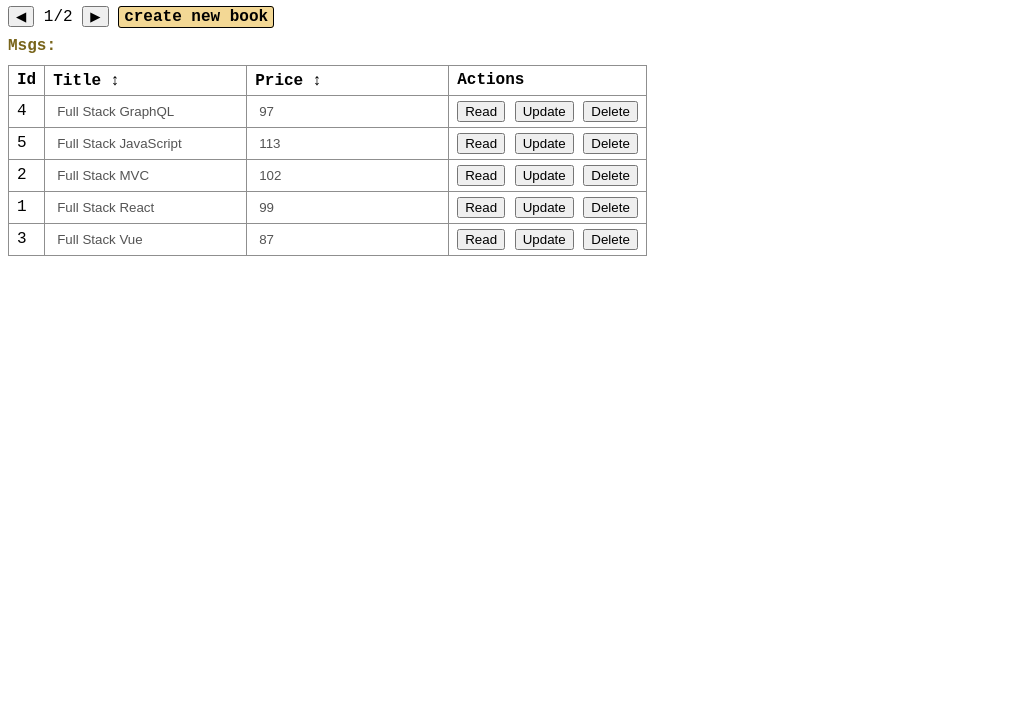
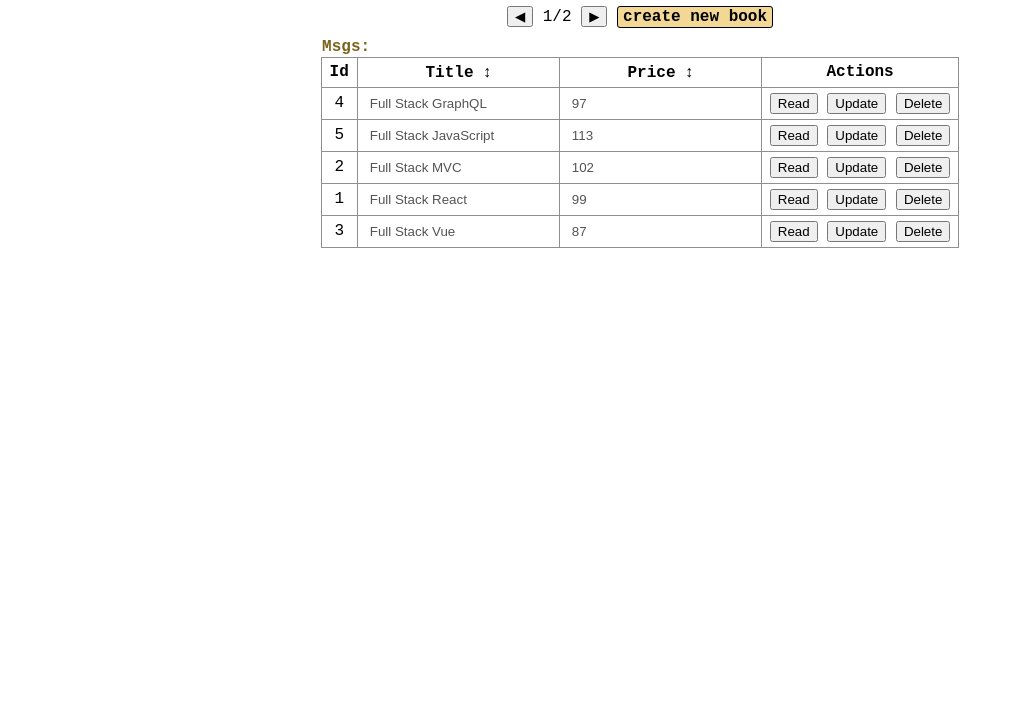
Before and after one commit to Berco257/bookshop, a plain HTML site: page index.html in a window 1280 px wide. Shown: the part 74-800 px from the top of the page, without its empty margins (0-1014 px from the left). Drawn offline with Linux system fonts and the light colour scheme.

Commit message:
Add files via upload

```diff
--- a/css/main.css
+++ b/css/main.css
@@ -3,12 +3,18 @@
 }
 
 body {
+    width: 100vw;
     font-family: 'Courier New', Courier, monospace;
+    text-align: center;
+    margin: 0;
+}
+
+table {
+    margin: auto;
 }
 
 .add-book,
 .page-number,
-.msgs,
 .books-container table,
 .modal .img,
 .modal .rate {
@@ -17,14 +23,9 @@ body {
 
 .books-container table {
     border-collapse: collapse;
-    min-width: 500px;
 }
 
-.titles-row td {
-    font-weight: bold;
-}
-
-.titles-row td,
+.titles-row th,
 .book-row td {
     border: 1px solid #8f8f8f;
     padding: 5px 8px;
@@ -64,8 +65,8 @@ body {
     color: #78641a;
 }
 
-.msgs span {
-    line-height: 1;
+.msgs td {
+    text-align: left;
 }
 
 .book-disabled {
@@ -126,3 +127,7 @@ body {
 .titles-row [name=price] span {
     font: icon;
 }
+
+.actions {
+    white-space: nowrap;
+}
--- a/index.html
+++ b/index.html
@@ -24,8 +24,6 @@
         <span onclick="onAddBook()">create new book</span>
     </section>
 
-    <section class="msgs"><span>Msgs: </span></section>
-
     <section class="books-container"></section>
 
     <div class="modal-container" hidden>
--- a/js/book.controller.js
+++ b/js/book.controller.js
@@ -17,7 +17,7 @@ function renderBooks() {
          disabled class="book-disabled"></td>
         <td><input type="text" value="${book.price}" name="price-${book.id}"
          disabled class="book-disabled"></td>
-        <td>
+        <td class="actions">
         <button onclick="onReadBook(${book.id})">Read</button>
         <button onclick="onUpdateBook(${book.id})">Update</button>
         <button onclick="onRemoveBook(${book.id})">Delete</button>
@@ -27,11 +27,12 @@ function renderBooks() {
     strHtmls.unshift(`
         <table>
         <tbody>
+        <tr class="msgs"><td colspan="4"><span>Msgs: </span></td></tr>
         <tr class="titles-row">
-        <td>Id</td>
-        <td name="title" onclick="onSetSortBy('name')">Title <span>↕</span></td>
-        <td name="price" onclick="onSetSortBy('price')">Price <span>↕</span></td>
-        <td colspan="3">Actions</td>
+        <th>Id</th>
+        <th name="title" onclick="onSetSortBy('name')">Title <span>↕</span></th>
+        <th name="price" onclick="onSetSortBy('price')">Price <span>↕</span></th>
+        <th colspan="3">Actions</th>
         </tr>`);
     strHtmls.push(`</tbody></table>`);
     document.querySelector('.books-container').innerHTML = strHtmls.join('')
@@ -139,7 +140,9 @@ function writeMsg(msg) {
     clearInterval(gMsgInterval);
     var elMsg = document.querySelector('.msgs span');
     elMsg.innerText = `Msgs: ${msg}`;
-    gMsgInterval = setTimeout(function() { elMsg.innerText = 'Msgs: ' }, 4000);
+    gMsgInterval = setTimeout(function() {
+        elMsg.innerText = 'Msgs: '
+    }, 4000);
 }
 
 function onCloseModal() {
```
